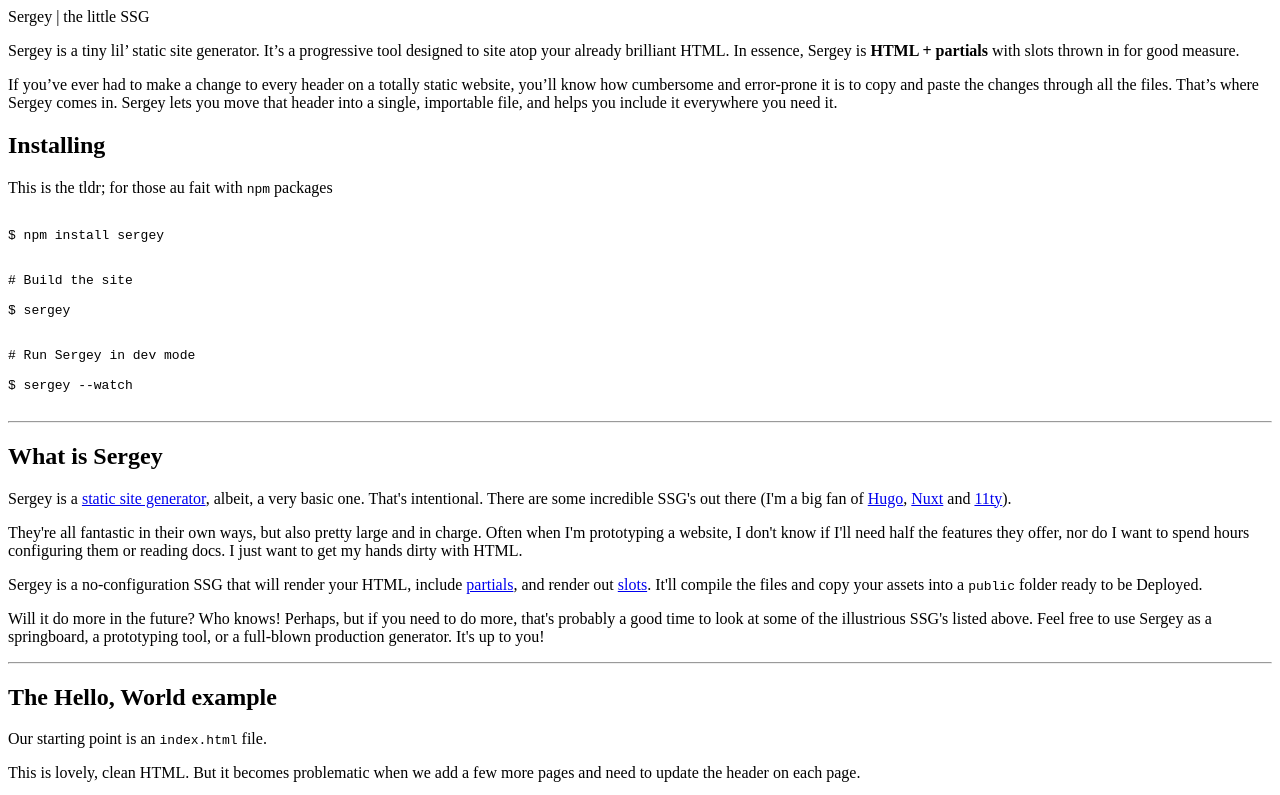
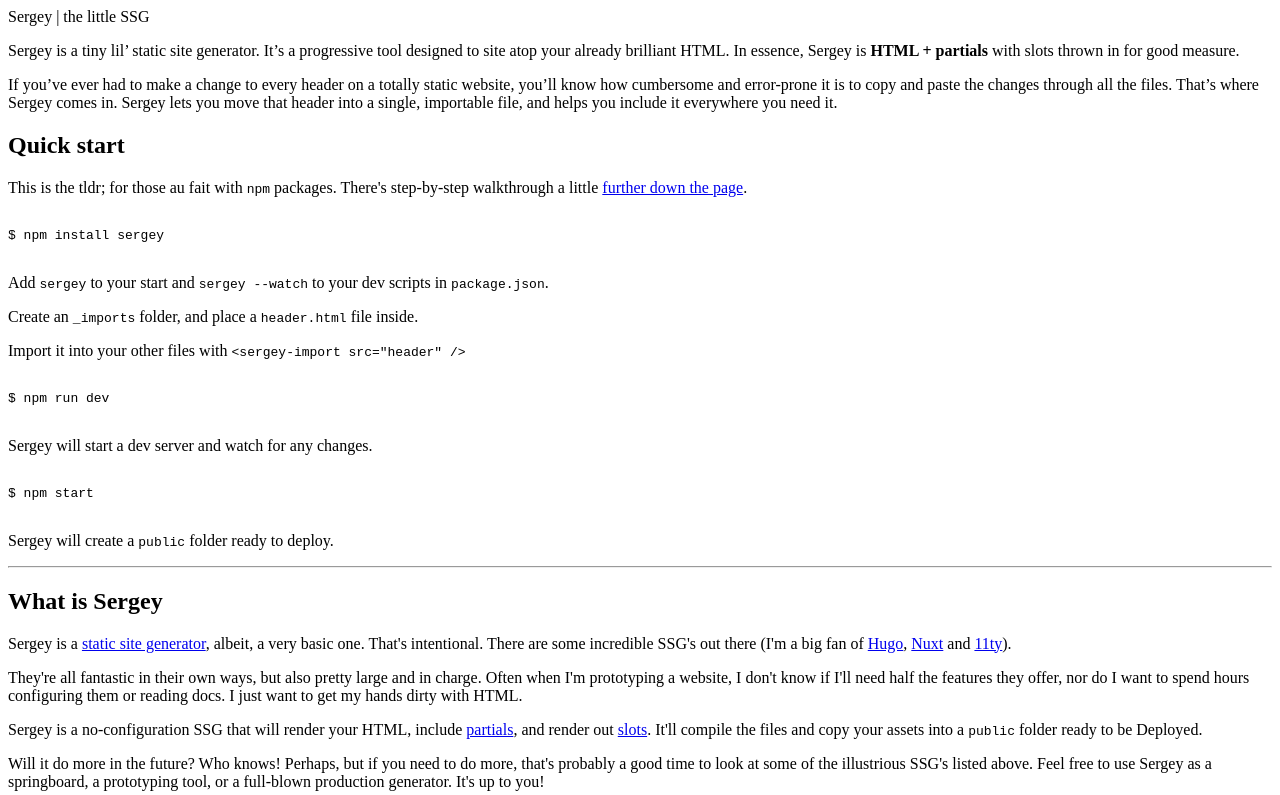
Before and after one commit to trys/sergey, a website: page example/index.html in a window 1280 px wide. Shown: the top 795 px of the page. Drawn offline with Linux system fonts and the light colour scheme.

Commit message:
A quicker quick start

```diff
--- a/example/assets/css/style.css
+++ b/example/assets/css/style.css
@@ -132,6 +132,9 @@
   line-height: 1;
   background: rgba(0, 0, 0, 0.05);
   padding: 0.5em;
+  max-width: 100%;
+  overflow-x: auto;
+  -webkit-overflow-scroll: touch;
 }
 
 pre code {
@@ -171,7 +174,7 @@
 }
 
 [role='banner'] nav a {
-  margin: 0 0.5em;
+  margin: 0 0.3em;
   font-size: 0.8em;
 }
 
--- a/example/index.html
+++ b/example/index.html
@@ -14,17 +14,29 @@
 
   <main class="insulate">
     <div class="wrapper content">
-      <h2 id="installing">Installing</h2>
-      <p>This is the tldr; for those au fait with <code>npm</code> packages</p>
+      <h2 id="quick-start">Quick start</h2>
+      <p>This is the tldr; for those au fait with <code>npm</code> packages. There's step-by-step walkthrough a little <a href="#get-started">further down the page</a>.</p>
 <pre>
 <code>
-$ npm install sergey<br /><br />
-# Build the site<br />
-$ sergey<br /><br />
-# Run Sergey in dev mode<br />
-$ sergey --watch
+$ npm install sergey
 </code>
 </pre>
+
+      <p counter>Add <code>sergey</code> to your start and <code>sergey --watch</code> to your dev scripts in <code>package.json</code>.</p>
+      <p counter>Create an <code>_imports</code> folder, and place a <code>header.html</code> file inside.</p>
+      <p counter>Import it into your other files with <code>&lt;sergey-import src="header" /&gt;</code></p>
+<pre>
+<code>
+$ npm run dev
+</code>
+</pre>
+      <p counter>Sergey will start a dev server and watch for any changes.</p>
+<pre>
+<code>
+$ npm start
+</code>
+</pre>
+<p counter>Sergey will create a <code>public</code> folder ready to deploy.</p>
 
       <hr />
 
```
Also changed, not shown: example/_imports/header.html (+2 -1 lines).
